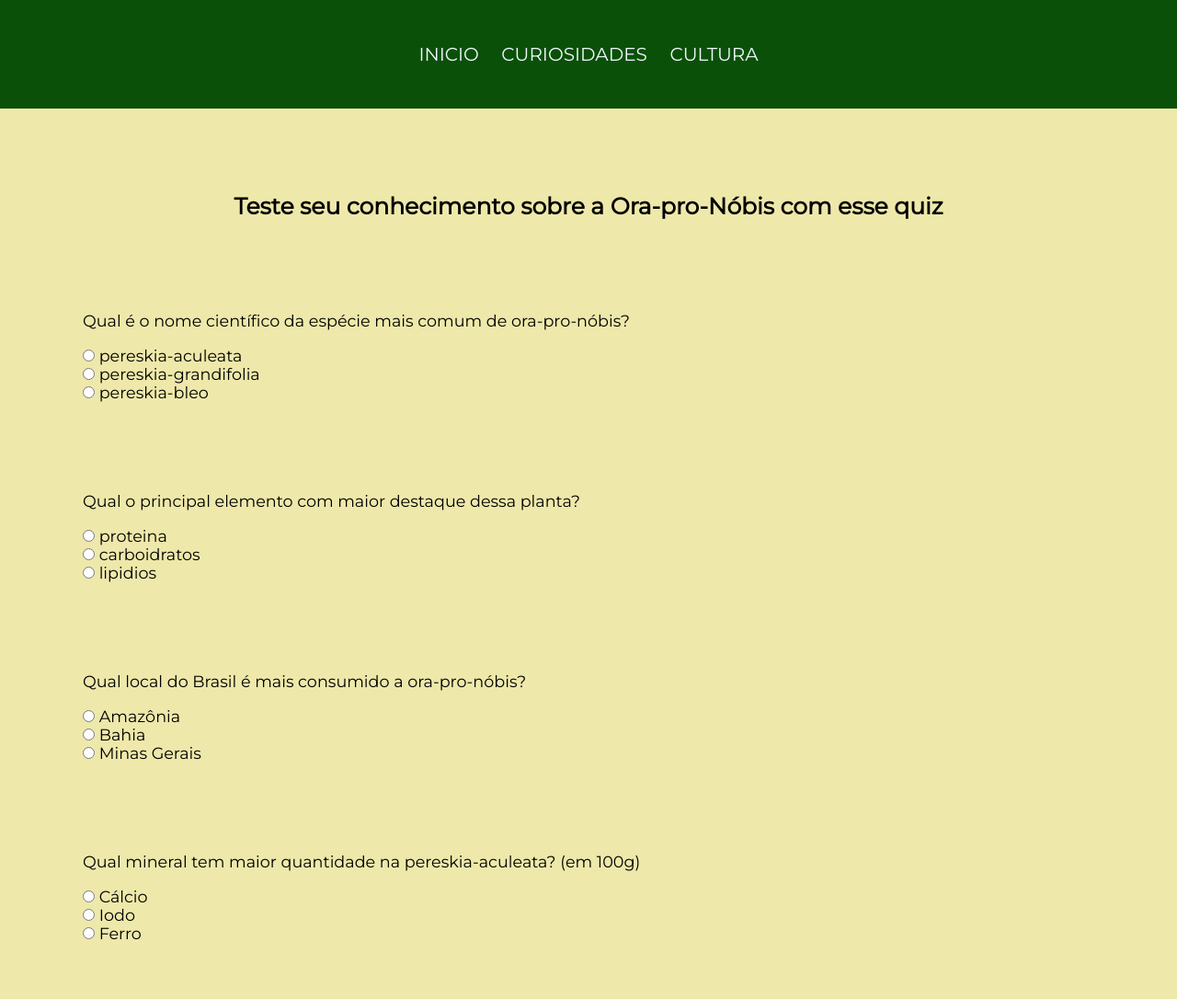
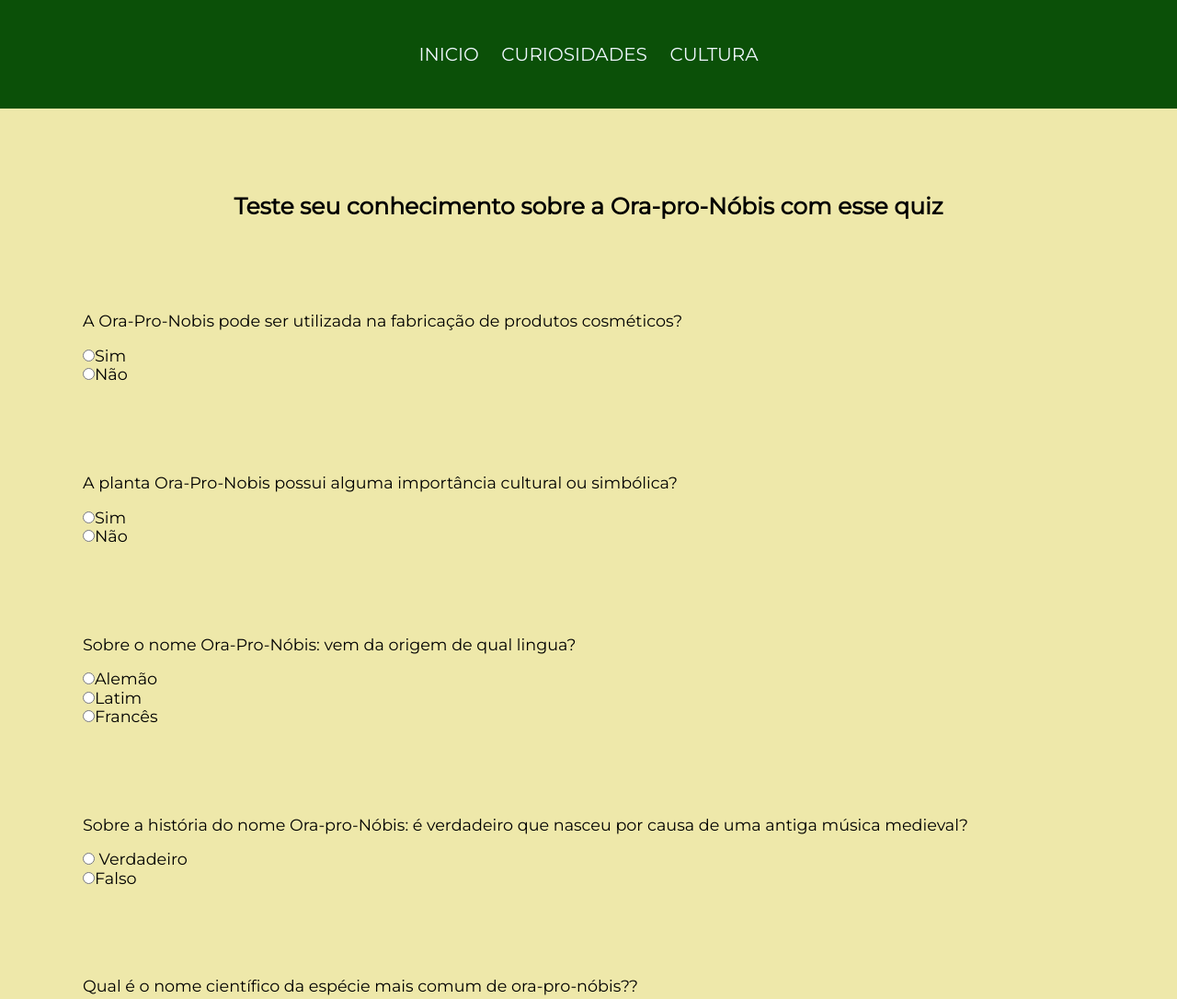
Before and after one commit to jengoncaltto/Ora-Pro-Nobis, a plain HTML site: page TRABALHO2 - Ora-Pro-Nóbis/quiz.html in a window 1280 px wide. Shown: the top 1086 px of the page at 92% size. Drawn offline with Linux system fonts and the light colour scheme.

Commit message:
edit quiz

```diff
--- a/TRABALHO2 - Ora-Pro-Nóbis/quiz.html
+++ b/TRABALHO2 - Ora-Pro-Nóbis/quiz.html
@@ -268,8 +268,9 @@
                     <label for="q20opcao3"> pereskia-bleo</label> <br>
 
             </li>
-        <button id="submmitBtn">Submeter</button>
+
     </ul>
+    <button id="submitBtn">Submeter</button>
       </div>
     </main>
     <footer>
--- a/TRABALHO2 - Ora-Pro-Nóbis/quiz.js
+++ b/TRABALHO2 - Ora-Pro-Nóbis/quiz.js
@@ -1,104 +1,104 @@
 // Array com todas as perguntas e respostas
 var questions = [
     {
-      question: "Pergunta 1?",
-      choices: ["Opção 1", "Opção 2", "Opção 3"],
+      question: "Qual é o nome científico da espécie mais comum de ora-pro-nóbis??",
+      choices: ["pereskia-aculeata", "pereskia-grandifolia", "pereskia-bleo"],
       correctAnswer: 1
     },
     {
-      question: "Pergunta 2?",
-      choices: ["Opção 1", "Opção 2", "Opção 3"],
+      question: "Qual o principal elemento com maior destaque dessa planta??",
+      choices: ["proteina ", "carboidratos", "lipidios"],
       correctAnswer: 1
     },
     {
-        question: "Pergunta 3?",
-        choices: ["Opção 1", "Opção 2", "Opção 3"],
+        question: "Qual local do Brasil é mais consumido a ora-pro-nóbis?",
+        choices: ["Amazônia ", "Bahia", "Minas Gerais"],
         correctAnswer: 3
       },
       {
-        question: "Pergunta 4?",
-        choices: ["Opção 1", "Opção 2", "Opção 3"],
+        question: "Qual mineral tem maior quantidade na pereskia-aculeata? (em 100g)",
+        choices: ["Cálcio ", "Iodo ", " Ferro"],
         correctAnswer: 1
       },
       {
-        question: "Pergunta 5?",
-        choices: ["Opção 1", "Opção 2", "Opção 3"],
+        question: "Qual tipo de pareskia tem propriedades medicinais?",
+        choices: ["  pereskia-aculeata", "pereskia-grandifolia ", "pereskia-bleo "],
         correctAnswer: 3
       },
       {
-        question: "Pergunta 6?",
-        choices: ["Opção 1", "Opção 2", "Opção 3"],
+        question: "Sobre a história do nome Ora-pro-Nóbis: é verdadeiro que nasceu por causa de uma antiga música medieval?",
+        choices: [" Verdadeiro", "Falso"],
         correctAnswer: 2
       },
       {
-        question: "Pergunta 7?",
-        choices: ["Opção 1", "Opção 2", "Opção 3"],
+        question: "Sobre o nome Ora-Pro-Nóbis: vem da origem de qual lingua?",
+        choices: ["Alemão ", "Latim", "Francês"],
         correctAnswer: 2
       },
       {
-        question: "Pergunta 8?",
-        choices: ["Opção 1", "Opção 2", "Opção 3"],
+        question: "Qual especie é nativa da América Central?",
+        choices: ["pereskia-aculeata ", "  pereskia-grandifolia", " pereskia-bleo"],
         correctAnswer: 3
       },
       {
-        question: "Pergunta 9?",
-        choices: ["Opção 1", "Opção 2", "Opção 3"],
+        question: "Qual vitamina é destaque na planta Pereskia Aculeata",
+        choices: ["Vitamina C", "Vitamina A" , "Vitamina D"],
         correctAnswer: 2
       },
       {
-        question: "Pergunta 10?",
-        choices: ["Opção 1", "Opção 2", "Opção 3"],
+        question: "Por que a ora-pro-nobis é conhecida como 'bife de pobre'?",
+        choices: [" Porque é unicamente barato", " Porque além de barato é rica em proteinas", " Isto é falso, na real é conhecido como bife de rico"],
         correctAnswer: 2
       },
       {
-        question: "Pergunta 11?",
-        choices: ["Opção 1", "Opção 2", "Opção 3"],
+        question: "A planta Ora-Pro-Nobis é facilmente encontrada em mercados ou lojas especializadas?",
+        choices: ["Sim", "Não"],
         correctAnswer: 1
       },
       {
-        question: "Pergunta 12?",
-        choices: ["Opção 1", "Opção 2", "Opção 3"],
+        question: "A Ora-Pro-Nobis pode ser utilizada na fabricação de produtos cosméticos?",
+        choices: ["Sim", "Não",],
         correctAnswer: 1
       },
       {
-        question: "Pergunta 13?",
-        choices: ["Opção 1", "Opção 2", "Opção 3"],
+        question: "A planta Ora-Pro-Nobis possui alguma importância cultural ou simbólica?",
+        choices: ["Sim", "Não"],
         correctAnswer: 1
       },
       {
-        question: "Pergunta 14?",
-        choices: ["Opção 1", "Opção 2", "Opção 3"],
+        question: "Qual a porcentagem de proteina da ora-pro-nóbis?",
+        choices: [" 5%", "10%", "25%"],
         correctAnswer: 3
       },
       {
-        question: "Pergunta 15?",
-        choices: ["Opção 1", "Opção 2", "Opção 3"],
+        question: "A vitamina A presente na planta ajuda na(o):",
+        choices: ["Saúde dos ganglios", "Saúde ocular", " Não ajuda em nada"],
         correctAnswer: 2
       },
 
       {
-        question: "Pergunta 16?",
-        choices: ["Opção 1", "Opção 2", "Opção 3"],
+        question: "Qual especie é menos encontrada no Brasil",
+        choices: [ "pereskia-aculeata", "pereskia-grandifolia ", " pereskia-bleo "],
         correctAnswer: 3
       },
       {
-        question: "Pergunta 17?",
-        choices: ["Opção 1", "Opção 2", "Opção 3"],
+        question: "Qual especie é conhecida com Rosa-Madeira?",
+        choices: [" pereskia-aculeata", " pereskia-grandifolia", " pereskia-bleo "],
         correctAnswer: 3
       },
       {
-        question: "Pergunta 18?",
-        choices: ["Opção 1", "Opção 2", "Opção 3"],
+        question: "Como pode ser consumida?",
+        choices: ["Farinha", "chá", "todos acima"],
         correctAnswer: 3
       },
       {
-        question: "Pergunta 19?",
-        choices: ["Opção 1", "Opção 2", "Opção 3"],
+        question: "Qual especie é mais consumido na culinaria mineira? ",
+        choices: ["pereskia-aculeata", " pereskia-grandifolia", "pereskia-bleo"],
         correctAnswer: 1
       },
       {
-        question: "Pergunta 20?",
-        choices: ["Opção 1", "Opção 2", "Opção 3"],
+        question: "Qual é mais usada ornamentalmente?",
+        choices: ["pereskia-aculeata", " pereskia-grandifolia", "pereskia-bleo"],
         correctAnswer: 2
       }
   ];
```
